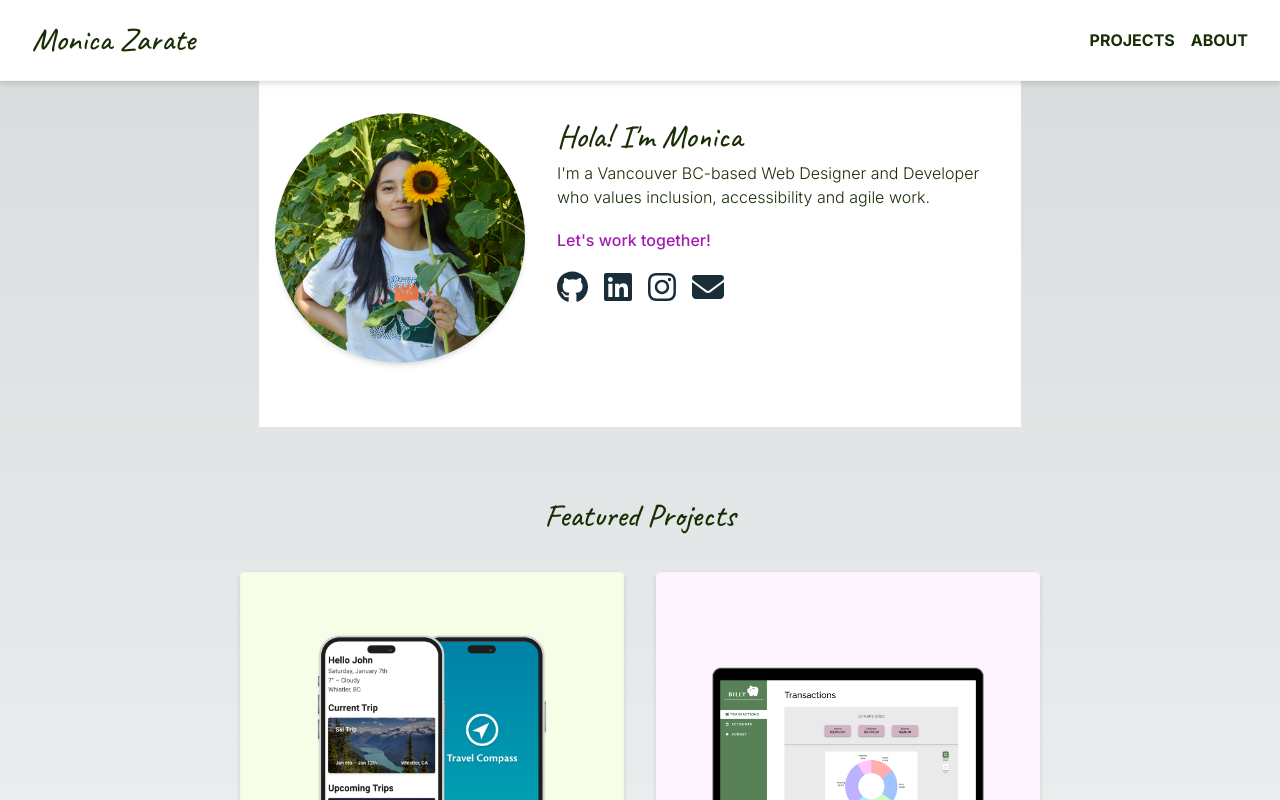
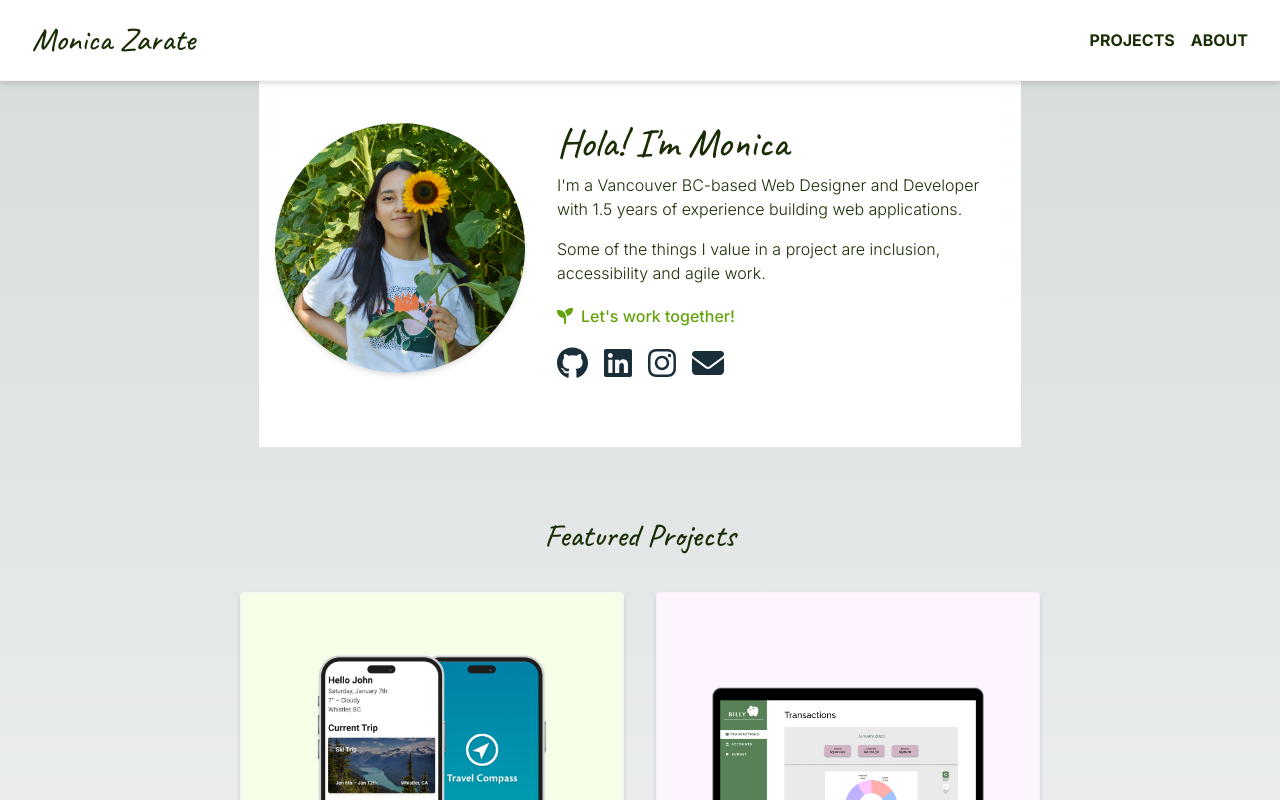
Before and after one commit to monica-zarate/nextjs-portfolio, a Next.js app: page / in a window 1280 px wide. Shown: the top 800 px of the page. Built offline with nearby package versions, Linux system fonts and the light colour scheme.

Commit message:
Updating About & Intro copy. WIP.

```diff
--- a/src/app/_components/Intro.tsx
+++ b/src/app/_components/Intro.tsx
@@ -3,6 +3,8 @@
 import React, { useState, useEffect } from "react";
 import Image from "next/image";
 import { caveat } from "../fonts";
+import { FontAwesomeIcon } from '@fortawesome/react-fontawesome';
+import { faSeedling } from "@fortawesome/free-solid-svg-icons";
 
 // Project imports
 import { monicaProfilePhoto } from "../../assets";
@@ -36,7 +38,7 @@ export default function Intro() {
 
     return (
         <div className="bg-white p-8 pb-16 sm:px-4 w-fit mx-auto">
-            <div className="mx-auto sm:flex max-w-5xl justify-center">
+            <div className="mx-auto sm:flex max-w-5xl justify-center items-center">
                 <RevealElement>
                     <div className="flex flex-col justify-center items-center max-auto mb-8 sm:mb-0 lg:justify-end">
                         <Image alt="monica zarate" src={monicaProfilePhoto} className="rounded-full w-1/2 max-w-[250px] sm:w-full shadow-md"/>
@@ -44,10 +46,15 @@ export default function Intro() {
                     </div>
                 </RevealElement>
                 <div className="max-w-md sm:ml-8 mx-auto">
-                    {!isMobile && <h1 className={`${caveat.className} text-lime-950 text-h2`}>{copy.h1}</h1>}
+                    {!isMobile && <h1 className={`${caveat.className} text-lime-950 text-h1Light`}>{copy.h1}</h1>}
                     {copy.p.map((__, i, {length}) => (
                         <RevealElement key={i}>
-                            <p className={`${i + 1 === length ? "text-fuchsia-700 text-bodyLarge" : "text-lime-950 text-body"} mb-4`}>{__}</p>
+                            {i + 1 === length ?
+                            <div className="flex items-center mb-4">
+                            <FontAwesomeIcon icon={faSeedling} style={{color: '#64a30d'}}/>
+                            <p className="text-lime-600 text-bodyLarge ml-2">{__}</p>
+                            </div>
+                            : <p className="text-lime-950 text-body mb-4">{__}</p>}
                         </RevealElement>
                     ))}
                     <RevealElement>
--- a/src/app/constants/index.js
+++ b/src/app/constants/index.js
@@ -52,7 +52,8 @@ export const pagesContent = {
     copy: {
       h1: "Hola! I'm Monica",
       p: [
-        "I'm a Vancouver BC-based Web Designer and Developer who values inclusion, accessibility and agile work.",
+        "I'm a Vancouver BC-based Web Designer and Developer with 1.5 years of experience building web applications.",
+        "Some of the things I value in a project are inclusion, accessibility and agile work.",
         "Let's work together!",
       ],
     },
@@ -84,7 +85,7 @@ export const pagesContent = {
           },
           {
             id: "5",
-            content: "who values inclusion, accessibility and agile work.",
+            content: "with 1.5 years of experience building web applications.",
             isHighlight: false,
           },
         ],
```
